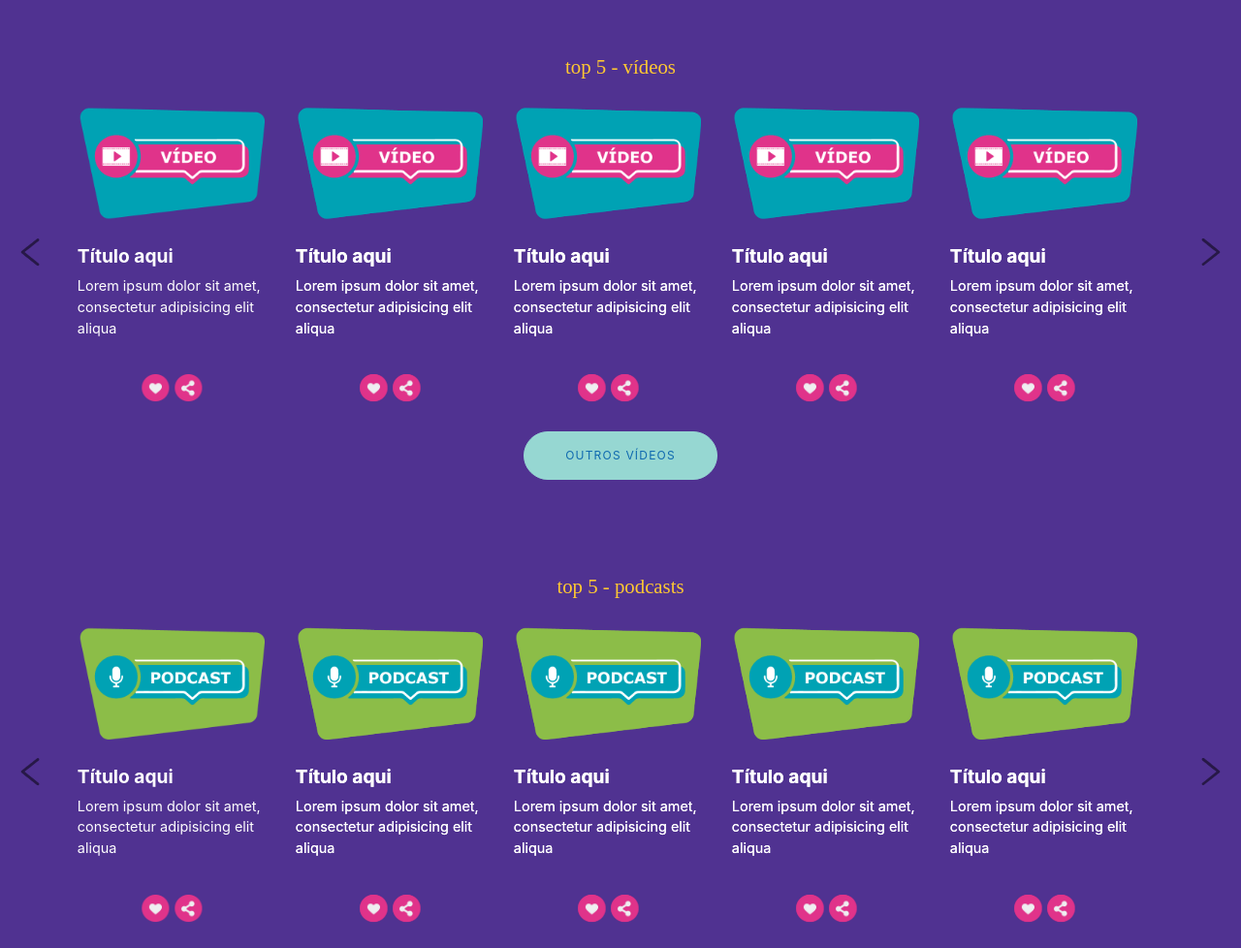
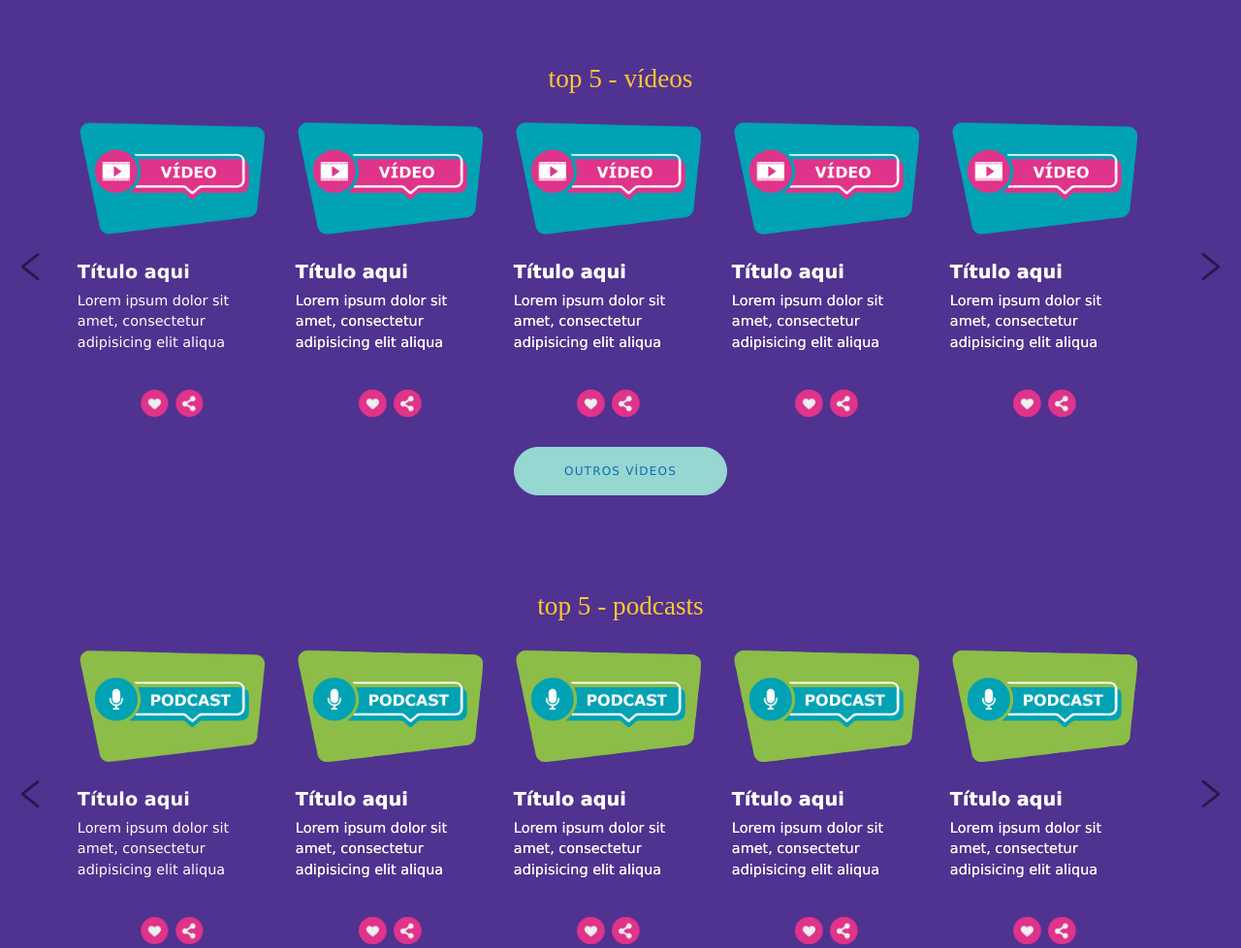
Before and after one commit to ricardopinho72/merck-2022, a plain HTML site: page index.html in a window 1280 px wide. Shown: the part 788-1766 px from the top of the page at 97% size. Drawn offline with nearby package versions, Linux system fonts and the light colour scheme; a web font is replaced by a local one.

Commit message:
Inclusao da fonte Verdana como padrao e aumento do titulo das secoes

```diff
--- a/_assets/css/style.css
+++ b/_assets/css/style.css
@@ -1,4 +1,7 @@
-body { background-color: #503291; }
+html, body {
+    font-family: verdana;
+    background-color: #503291;
+}
 
 @font-face {
     font-family: merck;
@@ -19,7 +22,7 @@ body { background-color: #503291; }
 
 .title-section h2 {
     font-family: merck;
-    font-size: 1.3em;
+    font-size: 1.7em;
     color: #ffc832;
     margin-bottom: 2px;
 }
@@ -34,7 +37,7 @@ body { background-color: #503291; }
 
 
 .button-section .btn.btn-md {
-    width: 200px;
+    width: 220px;
     padding: 15px 30px;
     font-size: 12px;
     text-transform: uppercase;
```
